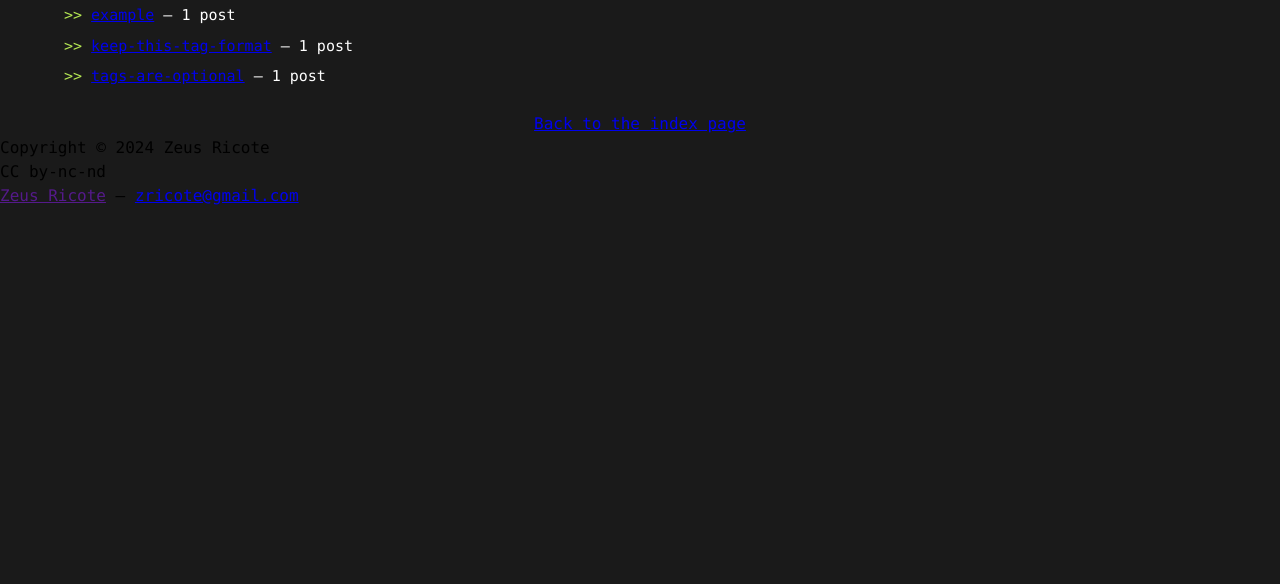
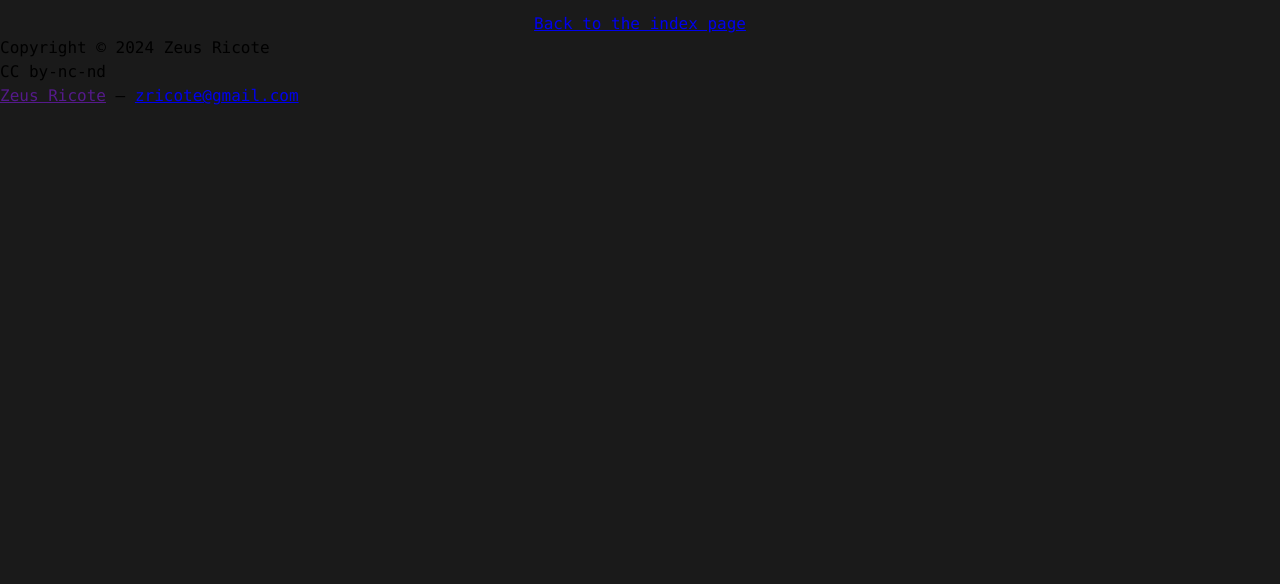
Before and after one commit to Korai-Labs/ankris812.github.io, a plain HTML site: page all_tags.html in a window 1280 px wide. Shown: the part 216-800 px from the top of the page. Drawn offline with Linux system fonts and the light colour scheme.

Commit message:
removed placeholder tags

```diff
--- a/all_tags.html
+++ b/all_tags.html
@@ -19,9 +19,6 @@
 <div id="divbody"><div class="content">
 <h3>All tags</h3>
 <ul>
-<li><a href="tag_example.html">example</a> &mdash; 1 post</li>
-<li><a href="tag_keep-this-tag-format.html">keep-this-tag-format</a> &mdash; 1 post</li>
-<li><a href="tag_tags-are-optional.html">tags-are-optional</a> &mdash; 1 post</li>
 </ul>
 <div id="all_posts"><a href="./index.html">Back to the index page</a></div>
 </div>
```
Also changed, not shown: index.html (+1 -1 lines), test.html (+1 -1 lines), 1 other file.
